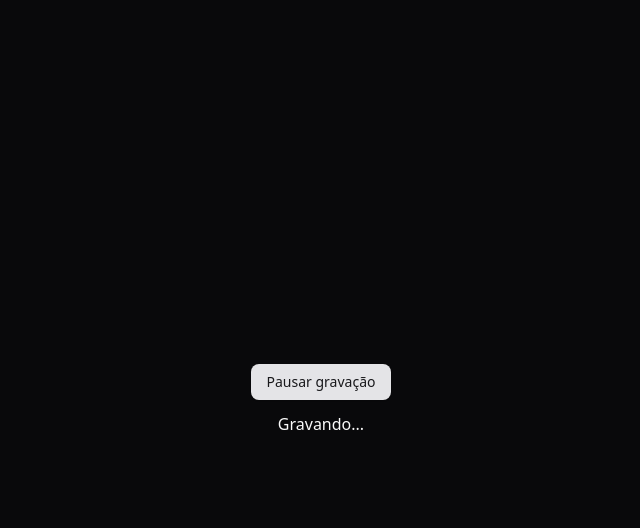
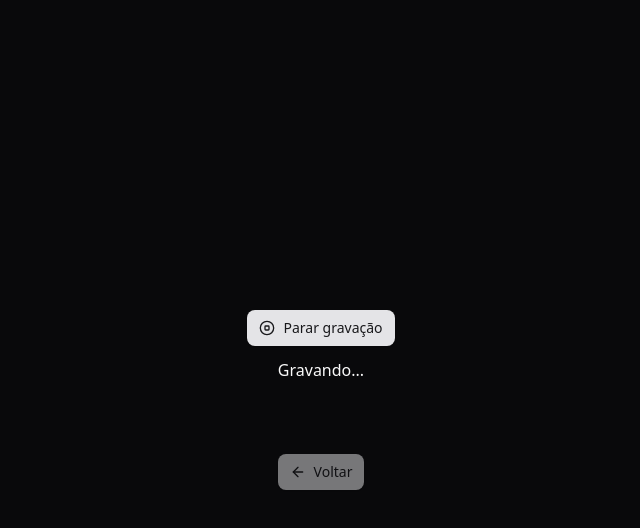
Before and after one commit to MarcosWinicios/agents-web, a React (Vite) app: page /room/1/audio in a window 1280 px wide. Both pictures are taken after a click on the button "Gravar áudio". Shown: the top 528 px of the page, without its empty margins (319-959 px from the left). Built offline with nearby package versions, Linux system fonts and the light colour scheme; no server answers.

Commit message:
feat(audio): Add button to back from audio record page to room page

```diff
--- a/src/pages/record-room-audio.tsx
+++ b/src/pages/record-room-audio.tsx
@@ -1,6 +1,8 @@
 /** biome-ignore-all lint/suspicious/noConsole: <explanation> */
+
+import { ArrowLeft, CircleStop, Mic } from 'lucide-react';
 import { useRef, useState } from 'react';
-import { Navigate, useParams } from 'react-router-dom';
+import { Navigate, useNavigate, useParams } from 'react-router-dom';
 import { Button } from '@/components/ui/button';
 
 const isRecordingSupported =
@@ -13,6 +15,7 @@ type RoomParams = {
 };
 
 export function RecordRoomAudio() {
+  const navigate = useNavigate();
   const params = useParams<RoomParams>();
   const [isRecording, setIsRecording] = useState(false);
   const recorder = useRef<MediaRecorder | null>(null);
@@ -94,18 +97,35 @@ export function RecordRoomAudio() {
     }, 5000);
   }
 
+  function handleNavigateBack() {
+    navigate(`/room/${params.roomId}`);
+  }
+
   if (!params.roomId) {
     return <Navigate replace to="/" />;
   }
   return (
     <div className="flex h-screen flex-col items-center justify-center gap-3">
       {isRecording ? (
-        <Button onClick={stopRecording}>Pausar gravação</Button>
+        <Button onClick={stopRecording}>
+          <CircleStop />
+          Parar gravação
+        </Button>
       ) : (
-        <Button onClick={startRecording}>Gravar áudio</Button>
+        <Button onClick={startRecording}>
+          <Mic />
+          Gravar áudio
+        </Button>
       )}
 
       {isRecording ? <p>Gravando...</p> : <p>Pausado</p>}
+
+      <br />
+      <br />
+      <Button disabled={isRecording} onClick={handleNavigateBack}>
+        <ArrowLeft />
+        Voltar
+      </Button>
     </div>
   );
 }
```
